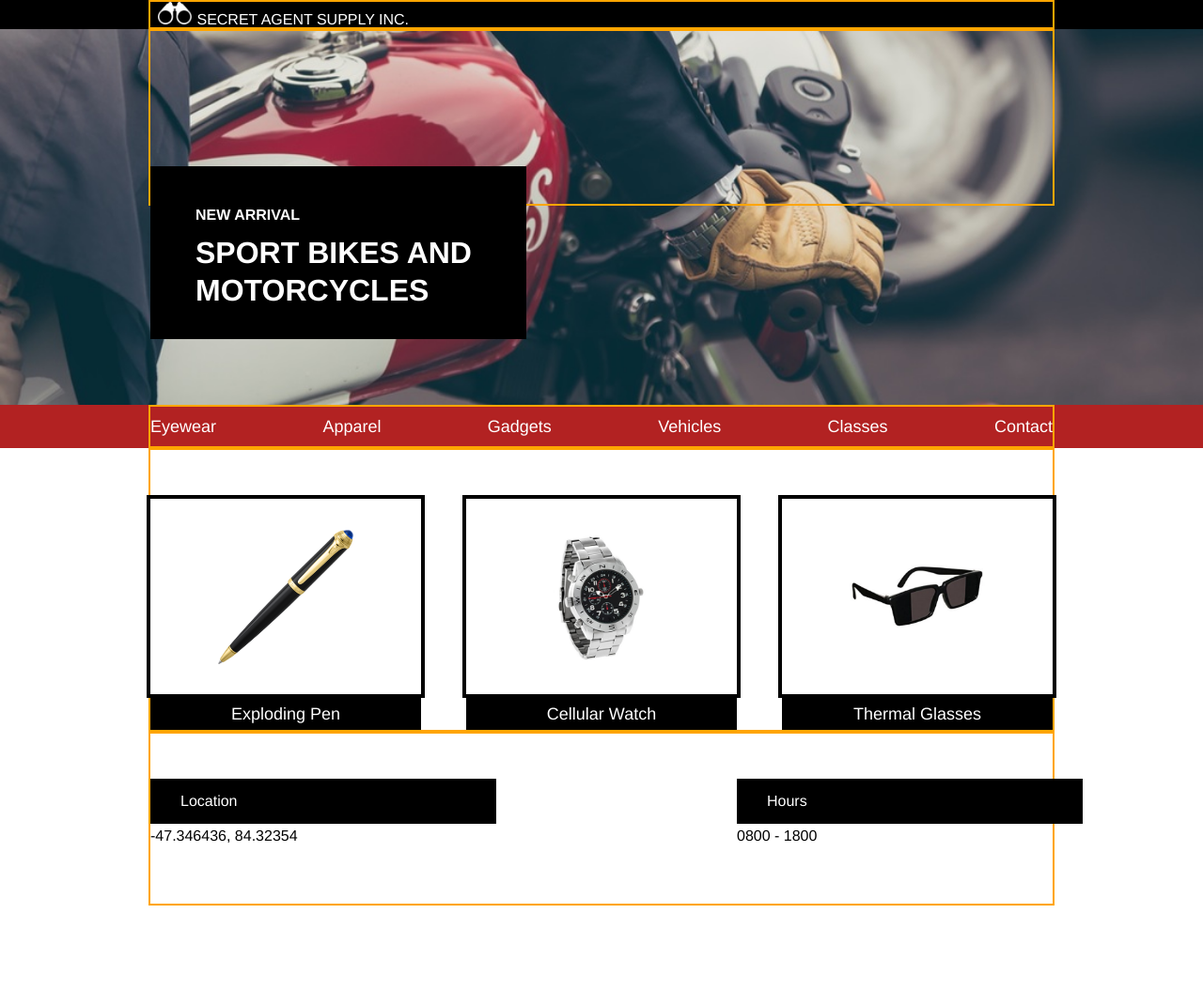
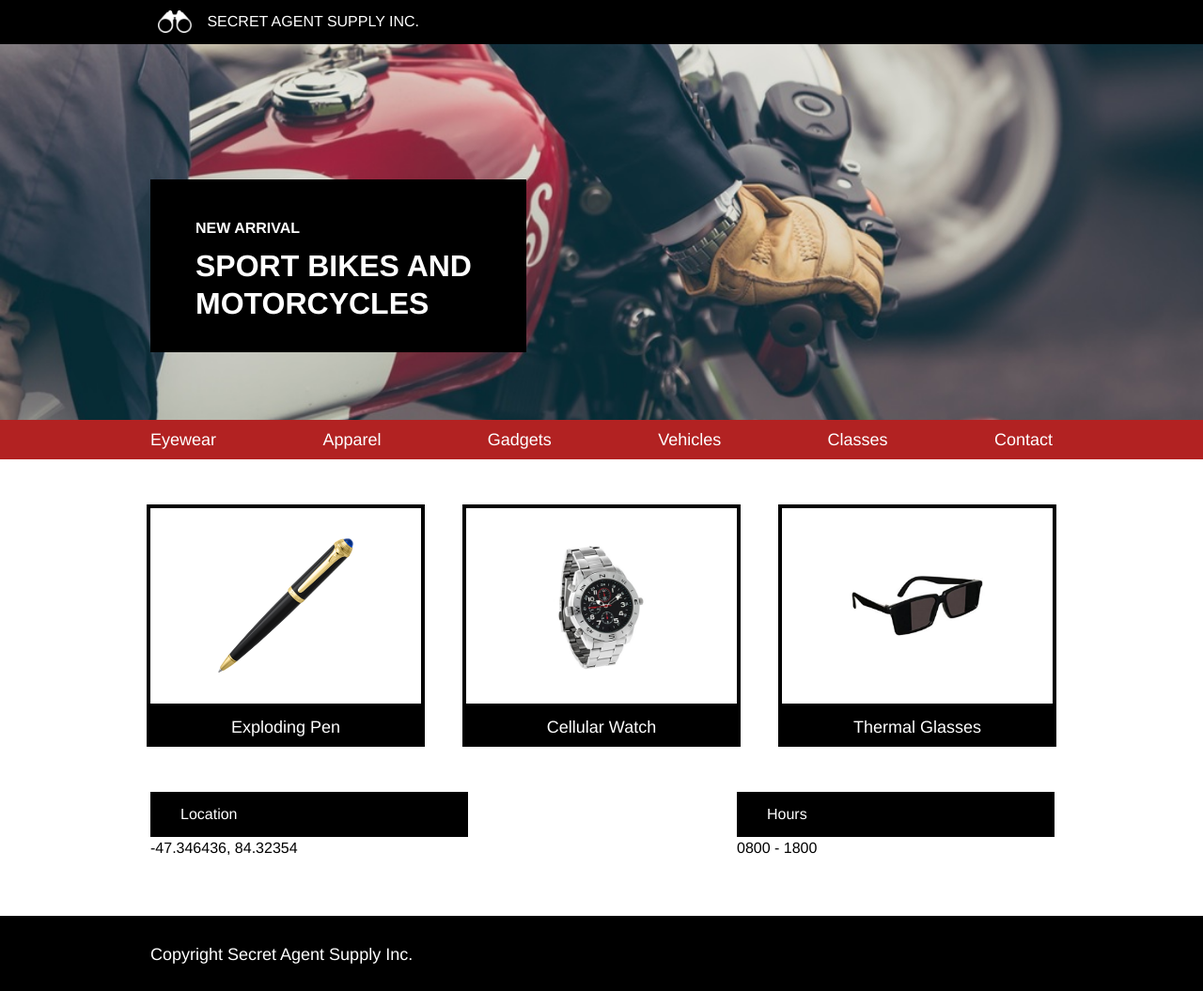
Before and after one commit to stephlaf/SecretAgentSupply, a plain HTML site: page index.html in a window 1280 px wide. Shown: the whole page at 94% size. Before the commit the page ends 983 px from the top, so only its background shows below. Drawn offline with Linux system fonts and the light colour scheme.

Commit message:
Finish adding basic styling

```diff
--- a/Resources/css/style.css
+++ b/Resources/css/style.css
@@ -3,7 +3,6 @@ body {
   font-size: 18px;
   color: white;
 }
-
 
 h1 {
   font-size: 2rem;
@@ -21,18 +20,18 @@ h3 {
 .container {
   max-width: 960px;
   margin: 0 auto;
-  border: 2px solid orange;
 }
 
 .company_name {
   background-color: black;
 }
 
-/* .logo .container {
+.logobox {
   display: flex;
+  justify-content: flex-start;
   align-items: center;
-  margin: 0.66rem 0;
-} */
+  padding: 0.3rem 0;
+}
 
 .logo_img {
   height: 1.5rem;
@@ -41,8 +40,7 @@ h3 {
 
 .logo_span {
   font-size: 1rem;
-  /* margin: 0.66rem 0; */
-  /* margin: 6rem 1rem; */
+  margin: 0.66rem 1rem;
 }
 
 header {
@@ -51,7 +49,6 @@ header {
   background-repeat: no-repeat;
   background-position: center;
   background-size: cover;
-
 }
 
 .new {
@@ -60,7 +57,6 @@ header {
   background-color: black;
   position: relative;
   top: 9rem;
-
 }
 
 .text {
@@ -84,7 +80,6 @@ header {
 }
 
 .itemzzz {
-  /* border: 2px solid red; */
   margin-top: 3rem;
   display: flex;
   justify-content: space-between;
@@ -95,9 +90,7 @@ header {
   flex-direction: column;
   justify-content: center;
   align-items: center;
-  /* border: 2px solid blue; */
   width: 30%;
-
 }
 
 .item {
@@ -112,6 +105,7 @@ header {
   width: 100%;
   height: auto;
   text-align: center;
+  border: 4px solid black;
 }
 
 #pen {
@@ -150,7 +144,17 @@ header {
 
 .details {
   background-color: black;
-  width: 100%;
+  width: 91%;
   padding: 1rem 0 1rem 2rem;
-    margin-bottom: 0.3rem;
+  margin-bottom: 0.3rem;
 }
+
+.footer {
+  background-color: black;
+  height: 5rem;
+  display: block;
+}
+footer {
+  position: relative;
+  top: 2rem;
+}
--- a/index.html
+++ b/index.html
@@ -13,8 +13,20 @@
 
       <div class="company_name">
         <div class="container">
-          <img class="logo_img" src="./resources/images/logo.png" alt="logo">
-          <span class="logo_span">SECRET AGENT SUPPLY INC.</span>
+          <div class="logobox">
+
+            <img class="logo_img" src="./resources/images/logo.png" alt="logo">
+            <span class="logo_span">SECRET AGENT SUPPLY INC.</span>
+
+          </div>
+
+
+
+
+
+
+
+
         </div>
       </div>
 
@@ -104,16 +116,13 @@
       </div>
 
 
+    <div class="footer">
 
-      <footer>Copyright Secret Agent Supply Inc.</footer>
+      <div class="container">
+          <footer>Copyright Secret Agent Supply Inc.</footer>
+      </div>
 
-
-
-
-
-
-
-
+    </div>
 
   </body>
 </html>
```
